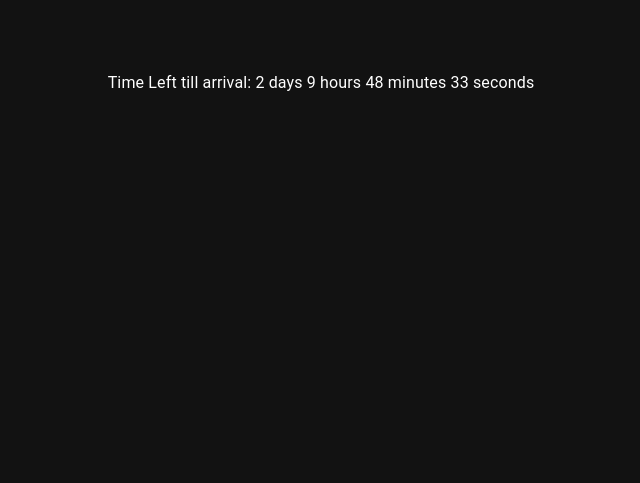
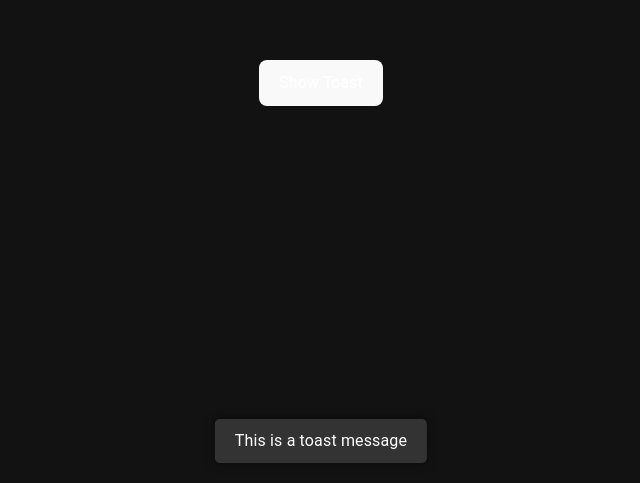
Before and after one commit to Kryanu/space-traders-react, a React (Vite) app: page /kitchen-sink in a window 1280 px wide. Shown: the part 317-800 px from the top of the page, without its empty margins (319-959 px from the left). Built offline with nearby package versions, Linux system fonts and the light colour scheme; what pocketbase would draw is missing.

Commit message:
Added toast on successful api call

```diff
--- a/src/App.jsx
+++ b/src/App.jsx
@@ -22,6 +22,10 @@ function App() {
   const [agent, setAgent] = useState(undefined);
   const [location, setLocation] = useState(undefined);
   const [ships, setShips] = useState(undefined);
+  const [isToastVisible, setIsToastVisible] = useState({
+    message: '',
+    isVisible: false,
+  });
   //Sets token when handle changes and on page load
   useEffect(() => {
     const localToken = window.sessionStorage.getItem(tokenKey);
@@ -50,7 +54,16 @@ function App() {
       <CssBaseline />
       <TokenContext.Provider value={{ token, setToken, handle, setHandle }}>
         <GameContext.Provider
-          value={{ agent, setAgent, location, setLocation, ships, setShips }}
+          value={{
+            agent,
+            setAgent,
+            location,
+            setLocation,
+            ships,
+            setShips,
+            isToastVisible,
+            setIsToastVisible,
+          }}
         >
           <RouterProvider router={router} />
         </GameContext.Provider>
--- /dev/null
+++ b/src/components/molecules/Toast/Toast.css
@@ -0,0 +1,41 @@
+.toast {
+    position: fixed;
+    bottom: 20px;
+    left: 50%;
+    transform: translateX(-50%);
+    background-color: #333;
+    color: #fff;
+    padding: 10px 20px;
+    border-radius: 5px;
+    box-shadow: 0 0 10px rgba(0, 0, 0, 0.5);
+    transition: opacity 0.5s ease-in-out;
+    opacity: 0;
+    pointer-events: none;
+  }
+
+  .toast.show {
+    opacity: 1;
+    pointer-events: auto;
+  }
+
+  .toast.hide {
+    opacity: 0;
+    pointer-events: none;
+  }
+
+  .toast-message {
+    display: inline-block;
+  }
+
+  .toast-close-button {
+    background: none;
+    border: none;
+    color: #fff;
+    font-weight: bold;
+    font-size: 16px;
+    cursor: pointer;
+    position: absolute;
+    top: 50%;
+    right: 10px;
+    transform: translateY(-50%);
+  }
--- /dev/null
+++ b/src/components/molecules/Toast/Toast.jsx
@@ -0,0 +1,25 @@
+import React, { useContext, useEffect } from 'react';
+import { GameContext } from '../../../context';
+import './Toast.css'; // Import CSS for styling
+
+export const Toast = ({ message, isVisible }) => {
+  const { setIsToastVisible } = useContext(GameContext);
+
+  useEffect(() => {
+    if (isVisible) {
+      setTimeout(() => {
+        setIsToastVisible({ isVisible: false, message: '' });
+      }, 3000); // Hides the toast after 3 seconds
+    }
+  }, [isVisible]);
+
+  if (!isVisible) {
+    return <></>;
+  }
+
+  return (
+    <div className={`toast show `}>
+      <div className='toast-message'>{message}</div>
+    </div>
+  );
+};
--- a/src/components/pages/AstroidMining/AsteroidMining.jsx
+++ b/src/components/pages/AstroidMining/AsteroidMining.jsx
@@ -4,12 +4,13 @@ import { DisplayAsteroids } from './astroidMining_children';
 import { NavBar } from '../../Layouts';
 import Countdown from '../../atoms/Countdown';
 import { TokenContext, GameContext } from '../../../context';
+import { Toast } from '../../molecules/Toast/Toast';
 export default function AstroidMining() {
   const { token } = useContext(TokenContext);
-  const { location, ships } = useContext(GameContext);
+  const { location, ships, isToastVisible, setIsToastVisible } =
+    useContext(GameContext);
   const [asteroids, setAsteroids] = useState(undefined);
   const [time, setTime] = useState(0);
-  debugger
   const renderCount = () => {
     if (time !== 0) {
       return <Countdown arrival={time} />;
@@ -25,8 +26,18 @@ export default function AstroidMining() {
   return (
     <div className='flex flex-col'>
       <NavBar route={'/console'} />
-      {DisplayAsteroids(asteroids, token, ships.symbol, setTime)}
+      {DisplayAsteroids(
+        asteroids,
+        token,
+        ships.symbol,
+        setTime,
+        setIsToastVisible
+      )}
       {renderCount(time)}
+      <Toast
+        message={isToastVisible.message}
+        isVisible={isToastVisible.isVisible}
+      />
     </div>
   );
 }
--- a/src/components/pages/AstroidMining/astroidMining_children.jsx
+++ b/src/components/pages/AstroidMining/astroidMining_children.jsx
@@ -20,42 +20,47 @@ function DisplayTraits(props) {
   });
 }
 
-export function DisplayAsteroids(asteroids, token, shipSymbol, setTime) {
+export function DisplayAsteroids(
+  asteroids,
+  token,
+  shipSymbol,
+  setTime,
+  setIsToastVisible
+) {
   if ((!asteroids && !isValidArray(asteroids)) || !token) {
     return <></>;
   }
-
+  const actionProps = { token, shipSymbol, setIsToastVisible };
   const AsteroidList = asteroids.map((asteroid, index) => {
     const actionRowConfig = [
       {
         text: 'Fly To',
         callBack: navigateShip,
         callBackProps: {
-          token,
-          shipSymbol,
           waypointSymbol: asteroid.symbol,
           setTime,
+          ...actionProps,
         },
       },
       {
         text: 'Dock',
         callBack: dockShip,
-        callBackProps: { token, shipSymbol },
+        callBackProps: actionProps,
       },
       {
         text: 'refuelShip',
         callBack: refuelShip,
-        callBackProps: { token, shipSymbol },
+        callBackProps: actionProps,
       },
       {
         text: 'Orbit',
         callBack: orbitShip,
-        callBackProps: { token, shipSymbol },
+        callBackProps: actionProps,
       },
       {
         text: 'Mine Asteroid',
         callBack: mineAsteroid,
-        callBackProps: { token, shipSymbol },
+        callBackProps: actionProps,
       },
     ];
     return (
--- a/src/components/pages/AstroidMining/astroidMining_logic.js
+++ b/src/components/pages/AstroidMining/astroidMining_logic.js
@@ -1,6 +1,5 @@
 import { retrieveWaypoints } from '../../../hooks';
 import { API } from '../../../api/service';
-import { delay } from '../../../hooks/helpers';
 export const retrieveAsteroids = async (token, system, setAsteroids) => {
   const data = await retrieveWaypoints(token, system, {
     type: 'ENGINEERED_ASTEROID',
@@ -8,8 +7,11 @@ export const retrieveAsteroids = async (token, system, setAsteroids) => {
   setAsteroids(data);
 };
 
-export const orbitShip = async ({ token, shipSymbol }) => {
-  await API.orbitShip(token, shipSymbol);
+export const orbitShip = async ({ token, shipSymbol, setIsToastVisible }) => {
+  try {
+    await API.orbitShip(token, shipSymbol);
+    setIsToastVisible({ isVisible: true, message: 'Orbiting...' });
+  } catch {}
 };
 
 export const navigateShip = async ({
@@ -17,25 +19,39 @@ export const navigateShip = async ({
   shipSymbol,
   waypointSymbol,
   setTime,
+  setIsToastVisible,
 }) => {
   if (!token) {
     throw new Error('Token not found');
   }
   try {
-    debugger
     const data = await API.navigateShip(token, shipSymbol, waypointSymbol);
     setTime(data.nav.route.arrival);
+    setIsToastVisible({ isVisible: true, message: 'Navigation ongoing' });
   } catch {}
 };
 
-export const dockShip = async ({ token, shipSymbol }) => {
-  await API.dockShip(token, shipSymbol);
+export const dockShip = async ({ token, shipSymbol, setIsToastVisible }) => {
+  try {
+    await API.dockShip(token, shipSymbol);
+    setIsToastVisible({ isVisible: true, message: 'Docking...' });
+  } catch {}
 };
 
-export const refuelShip = async ({ token, shipSymbol }) => {
-  await API.refuelShip(token, shipSymbol);
+export const refuelShip = async ({ token, shipSymbol, setIsToastVisible }) => {
+  try {
+    await API.refuelShip(token, shipSymbol);
+    setIsToastVisible({ isVisible: true, message: 'Refueling...' });
+  } catch {}
 };
 
-export const mineAsteroid = async ({ token, shipSymbol }) => {
-  await API.mineAsteroid(token, shipSymbol);
+export const mineAsteroid = async ({
+  token,
+  shipSymbol,
+  setIsToastVisible,
+}) => {
+  try {
+    await API.mineAsteroid(token, shipSymbol);
+    setIsToastVisible({ isVisible: true, message: 'Mining...' });
+  } catch {}
 };
--- /dev/null
+++ b/src/components/pages/KitchenSink/kitchensink.jsx
@@ -0,0 +1,21 @@
+import React, { useState, useContext } from 'react';
+import { GameContext } from '../../../context';
+import { Toast } from '../../molecules/Toast/Toast';
+
+const KitchenSink = () => {
+  const { isToastVisible, setIsToastVisible } = useContext(GameContext);
+  return (
+    <div>
+      <button
+        onClick={() => {
+          setIsToastVisible(true);
+        }}
+      >
+        Show Toast
+      </button>
+      <Toast message='This is a toast message' isVisible={isToastVisible} />
+    </div>
+  );
+};
+
+export default KitchenSink;
--- a/src/components/pages/index.js
+++ b/src/components/pages/index.js
@@ -3,3 +3,4 @@ export { ContractDetails } from './ContractDetails';
 export { ShipShop } from './ShipShop';
 export { AsteroidMining } from './AstroidMining';
 export { Markets } from './Markets';
+export { default as KitchenSink } from './KitchenSink/kitchensink';
--- a/src/router/router.jsx
+++ b/src/router/router.jsx
@@ -5,6 +5,7 @@ import {
   ShipShop,
   AsteroidMining,
   Markets,
+  KitchenSink
 } from '../components/pages';
 import CountDown from '../components/atoms/Countdown';
 import { createBrowserRouter } from 'react-router-dom';
@@ -37,10 +38,11 @@ export const router = createBrowserRouter([
   {
     path: '/kitchen-sink',
     element: (
-      <CountDown
-        arrival={'2024-03-08T23:44:44.796Z'}
-        departure={'2024-03-04T18:41:34.796Z'}
-      />
+      // <CountDown
+      //   arrival={'2024-03-08T23:44:44.796Z'}
+      //   departure={'2024-03-04T18:41:34.796Z'}
+      // />
+      <KitchenSink />
     ),
   },
 ]);
```
